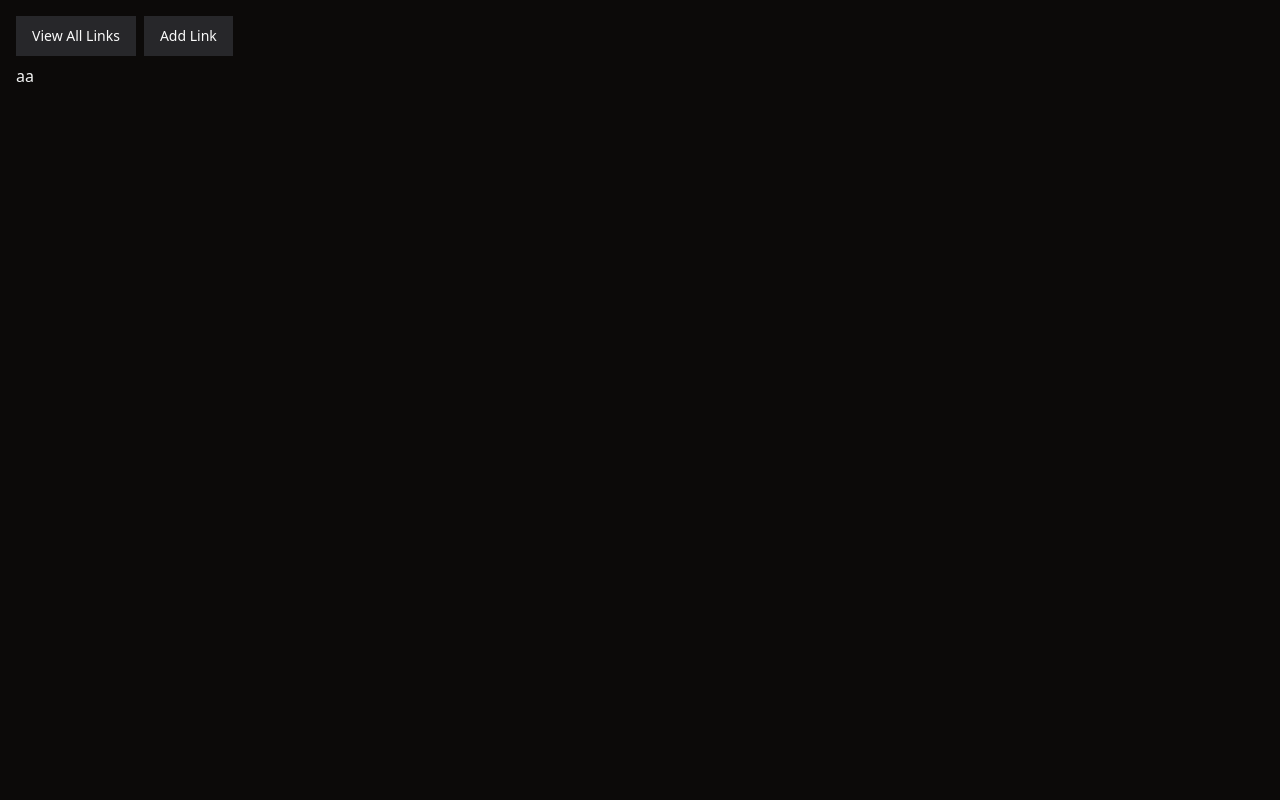
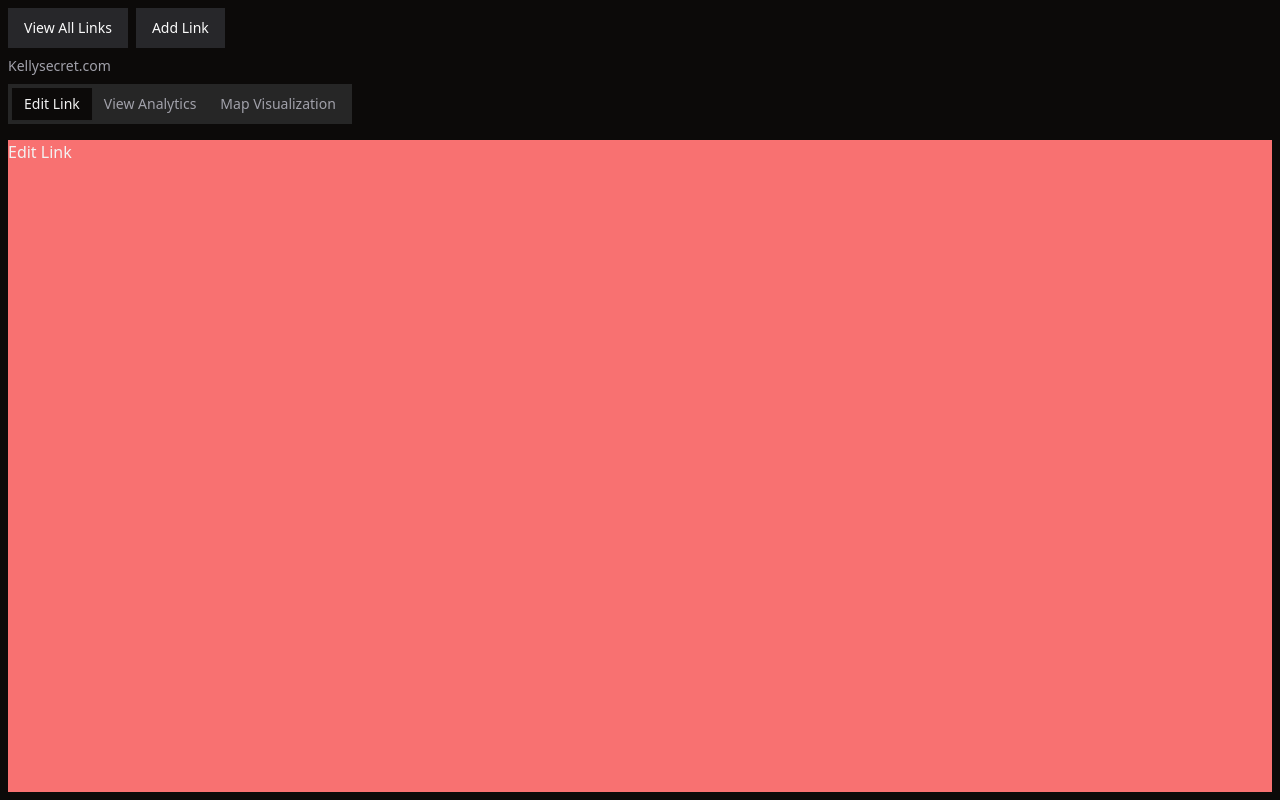
Before and after one commit to linkmanagement/server, a Next.js app: page / in a window 1280 px wide. Built offline with nearby package versions, Linux system fonts and the light colour scheme.

Commit message:
Ui changes

```diff
--- a/components/ui/button.jsx
+++ b/components/ui/button.jsx
@@ -15,7 +15,7 @@
         outline:
           "border border-input bg-background hover:bg-accent hover:text-accent-foreground",
         secondary:
-          "bg-secondary text-secondary-foreground hover:bg-secondary/80",
+          "bg-secondary text-secondary-foreground hover:bg-secondary/80 text",
         ghost: "hover:bg-accent hover:text-accent-foreground",
         link: "text-primary underline-offset-4 hover:underline",
       },
--- a/components/ui/input.jsx
+++ b/components/ui/input.jsx
@@ -5,6 +5,7 @@
 const Input = React.forwardRef(({ className, type, ...props }, ref) => {
   return (
     (<input
+      spellCheck="false"
       type={type}
       className={cn(
         "flex h-10 w-full rounded-md border border-input bg-background px-3 py-2 text-sm ring-offset-background file:border-0 file:bg-transparent file:text-sm file:font-medium placeholder:text-muted-foreground focus-visible:outline-none focus-visible:ring-2 focus-visible:ring-secondary focus-visible:ring-offset-2 disabled:cursor-not-allowed disabled:opacity-50",
--- /dev/null
+++ b/components/ui/tabs.jsx
@@ -0,0 +1,41 @@
+import * as React from "react"
+import * as TabsPrimitive from "@radix-ui/react-tabs"
+
+import { cn } from "@/lib/utils"
+
+const Tabs = TabsPrimitive.Root
+
+const TabsList = React.forwardRef(({ className, ...props }, ref) => (
+  <TabsPrimitive.List
+    ref={ref}
+    className={cn(
+      "flex flex-wrap min-h-10 h-[max-content] items-center rounded-md bg-muted p-1 text-muted-foreground",
+      className
+    )}
+    {...props} />
+))
+TabsList.displayName = TabsPrimitive.List.displayName
+
+const TabsTrigger = React.forwardRef(({ className, ...props }, ref) => (
+  <TabsPrimitive.Trigger
+    ref={ref}
+    className={cn(
+      "inline-flex items-center justify-center whitespace-nowrap rounded-sm px-3 py-1.5 text-sm font-medium ring-offset-background transition-all focus-visible:outline-none focus-visible:ring-2 focus-visible:ring-ring focus-visible:ring-offset-2 disabled:pointer-events-none disabled:opacity-50 data-[state=active]:bg-background data-[state=active]:text-foreground data-[state=active]:shadow-sm",
+      className
+    )}
+    {...props} />
+))
+TabsTrigger.displayName = TabsPrimitive.Trigger.displayName
+
+const TabsContent = React.forwardRef(({ className, ...props }, ref) => (
+  <TabsPrimitive.Content
+    ref={ref}
+    className={cn(
+      "mt-2 ring-offset-background focus-visible:outline-none focus-visible:ring-2 focus-visible:ring-ring focus-visible:ring-offset-2",
+      className
+    )}
+    {...props} />
+))
+TabsContent.displayName = TabsPrimitive.Content.displayName
+
+export { Tabs, TabsList, TabsTrigger, TabsContent }
--- a/package.json
+++ b/package.json
@@ -12,6 +12,7 @@
     "@radix-ui/react-dialog": "^1.0.5",
     "@radix-ui/react-label": "^2.0.2",
     "@radix-ui/react-slot": "^1.0.2",
+    "@radix-ui/react-tabs": "^1.0.4",
     "class-variance-authority": "^0.7.0",
     "clsx": "^2.1.0",
     "firebase": "^10.9.0",
--- a/pages/index.js
+++ b/pages/index.js
@@ -1,6 +1,7 @@
 import { Button } from "@/components/ui/button"
 import { Input } from "@/components/ui/input"
 import { Label } from "@/components/ui/label"
+import { Tabs, TabsContent, TabsList, TabsTrigger } from "@/components/ui/tabs"
 import {
   Sheet,
   SheetClose,
@@ -32,13 +33,15 @@
 
 
 
+
   return (
-    <div className="bg-background text-foreground h-[100%] p-4 w-[100%]">
-      <div className="w-[100%]">
+    <div className="bg-background text-foreground h-[100%] p-2 w-[100%]">
+      <div className="w-[100%] flex flex-col h-[100%]">
+        <div>
           <Sheet className="flex">
 
             <SheetTrigger asChild>
-            <Button variant="secondary" className="mr-2 mb-2">View All Links</Button>
+              <Button variant="secondary" className="mr-2 w-[max-content]">View All Links</Button>
             </SheetTrigger>
             <SheetContent className="text-foreground flex flex-col w-4/4 md:w-3/4">
               <SheetHeader>
@@ -123,9 +126,44 @@
           </Dialog>
 
 
-        <div>
-          aa
         </div>
+
+        <div className="mt-2 text-muted-foreground text-sm">
+
+          <p>
+            Kellysecret.com
+          </p>
+        </div>
+
+        <Tabs defaultValue="edit" className="w-full mt-2 flex flex-col flex-1">
+          <TabsList className="w-[fit-content] mb-2">
+            <TabsTrigger value="edit">Edit Link</TabsTrigger>
+            <TabsTrigger value="analytics">View Analytics</TabsTrigger>
+            <TabsTrigger value="map">Map Visualization </TabsTrigger>
+
+          </TabsList>
+          <TabsContent value="edit" className="bg-red-400 flex-1">
+
+            <div className="">
+              Edit Link
+            </div>
+
+          </TabsContent>
+
+          <TabsContent value="analytics" className="bg-blue-400 flex-1">
+
+            <div className="">
+              See Analytics Table
+            </div>
+          </TabsContent>
+
+          <TabsContent value="map" className="bg-green-400 flex-1">
+            <div className="">
+              Map
+            </div>
+          </TabsContent>
+
+        </Tabs>
 
 
 
```
Also changed, not shown: 1 other file (tests, documents, lock files or other folders). Lines whose indentation alone changed are shown as unchanged.
